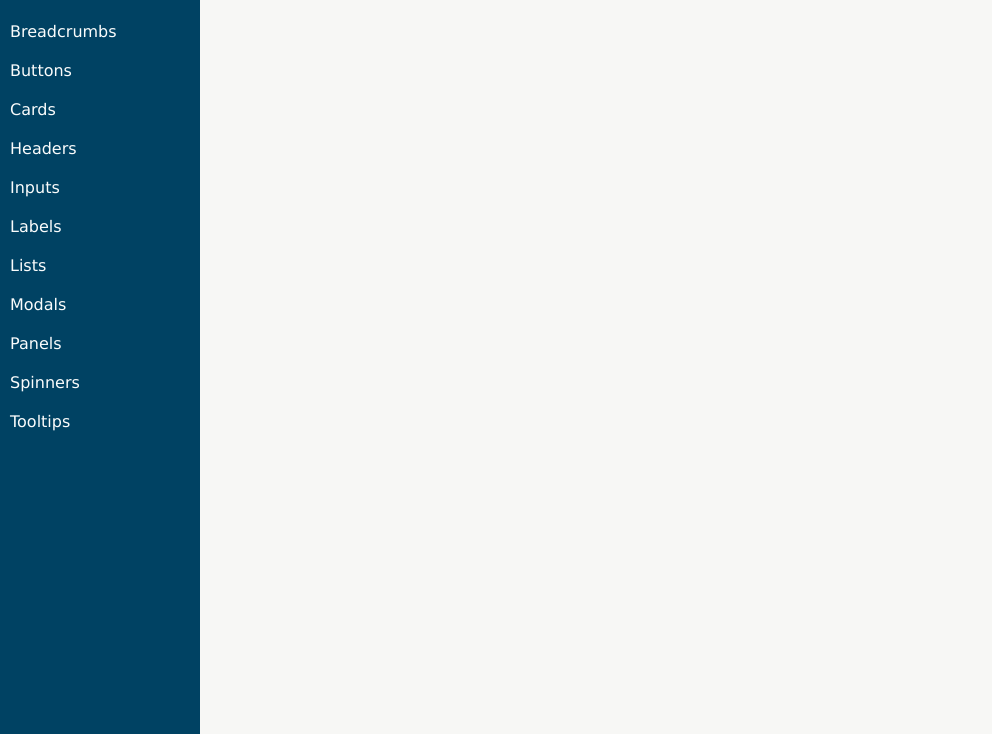
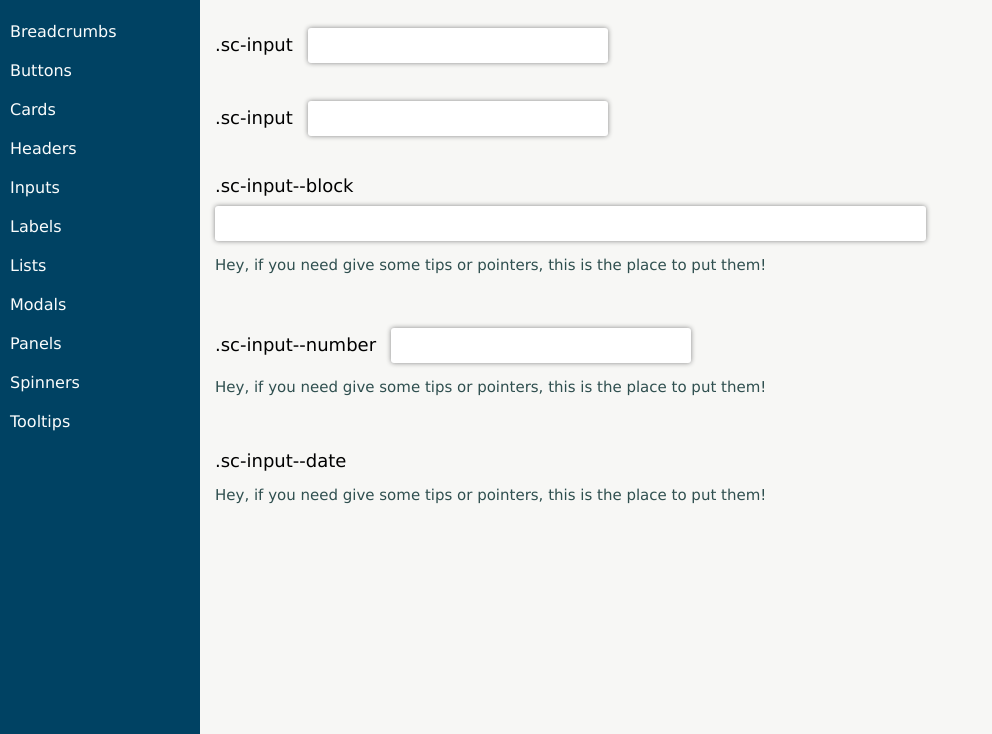
Before and after one commit to samc05991/sams-template-sass-theme, a website: page public/inputs.html in a window 1280 px wide. Shown: the part 66-800 px from the top of the page, without its empty margins (0-992 px from the left). Drawn offline with Linux system fonts and the light colour scheme.

Commit message:
feat: adds styles for some inputs

```diff
--- a/public/inputs.html
+++ b/public/inputs.html
@@ -21,6 +21,10 @@
                     <h3></h3>
                   </div>
                   <div class="row">
+                    <div class="sc-input-group">
+                      <span class="sc-input-label">.sc-input</span>
+                      <input type="text" class="sc-input">
+                    </div>
 
                   </div>
                 </div>
@@ -32,6 +36,10 @@
                     <h3></h3>
                   </div>
                   <div class="row">
+                    <div class="sc-input-group">
+                      <span class="sc-input-label">.sc-input</span>
+                      <input type="text" class="sc-input">
+                    </div>
 
                   </div>
                 </div>
@@ -43,6 +51,43 @@
                     <h3></h3>
                   </div>
                   <div class="row">
+                    <div class="sc-input-group">
+                      <span class="sc-input-label">.sc-input--block</span>
+                      <input type="text" class="sc-input sc-input--block">
+                      <p class="sc-help-block">Hey, if you need give some tips or pointers, this is the place to put them!</p>
+                    </div>
+
+                  </div>
+                </div>
+              </div>
+
+              <div class="sc-row">
+                <div class="">
+                  <div class="row">
+                    <h3></h3>
+                  </div>
+                  <div class="row">
+                    <div class="sc-input-group">
+                      <span class="sc-input-label">.sc-input--number</span>
+                      <input type="text" class="sc-input sc-input--number">
+                      <p class="sc-help-block">Hey, if you need give some tips or pointers, this is the place to put them!</p>
+                    </div>
+
+                  </div>
+                </div>
+              </div>
+
+              <div class="sc-row">
+                <div class="">
+                  <div class="row">
+                    <h3></h3>
+                  </div>
+                  <div class="row">
+                    <div class="sc-input-group sc-input-group--date-time">
+                      <span class="sc-input-label">.sc-input--date
+                      </span>
+                      <p class="sc-help-block">Hey, if you need give some tips or pointers, this is the place to put them!</p>
+                    </div>
 
                   </div>
                 </div>
--- /dev/null
+++ b/scss/_inputs.scss
@@ -0,0 +1,38 @@
+.sc-input {
+    width: 300px;
+    height: 35px;
+    border: 0px;
+    border-radius: 3px;
+    padding: 5px;
+    padding-left: 10px;
+    box-sizing: border-box;
+    font-size: 18px;
+    box-shadow: 0px 0px 5px 0px rgba(133,133,133,1);
+}
+
+.sc-input--number {
+
+}
+
+.sc-input--block {
+    width: 100%;
+    margin-top: 10px;
+}
+
+.sc-input-group {
+
+}
+
+.sc-input-group--date-time {
+    width: 600px;
+}
+
+.sc-input-label {
+    margin-right: 10px;
+    font-size: 18px;
+}
+
+.sc-help-block {
+    font-size: 15px;
+    color: darkslategray;
+}
--- a/scss/main.scss
+++ b/scss/main.scss
@@ -2,6 +2,7 @@
 @import "grid";
 @import "utils";
 @import "button";
+@import "inputs";
 @import "label";
 @import "list-item";
 @import "panel";
```
Also changed, not shown: public/stylesheets/main.css, 1 other file.
